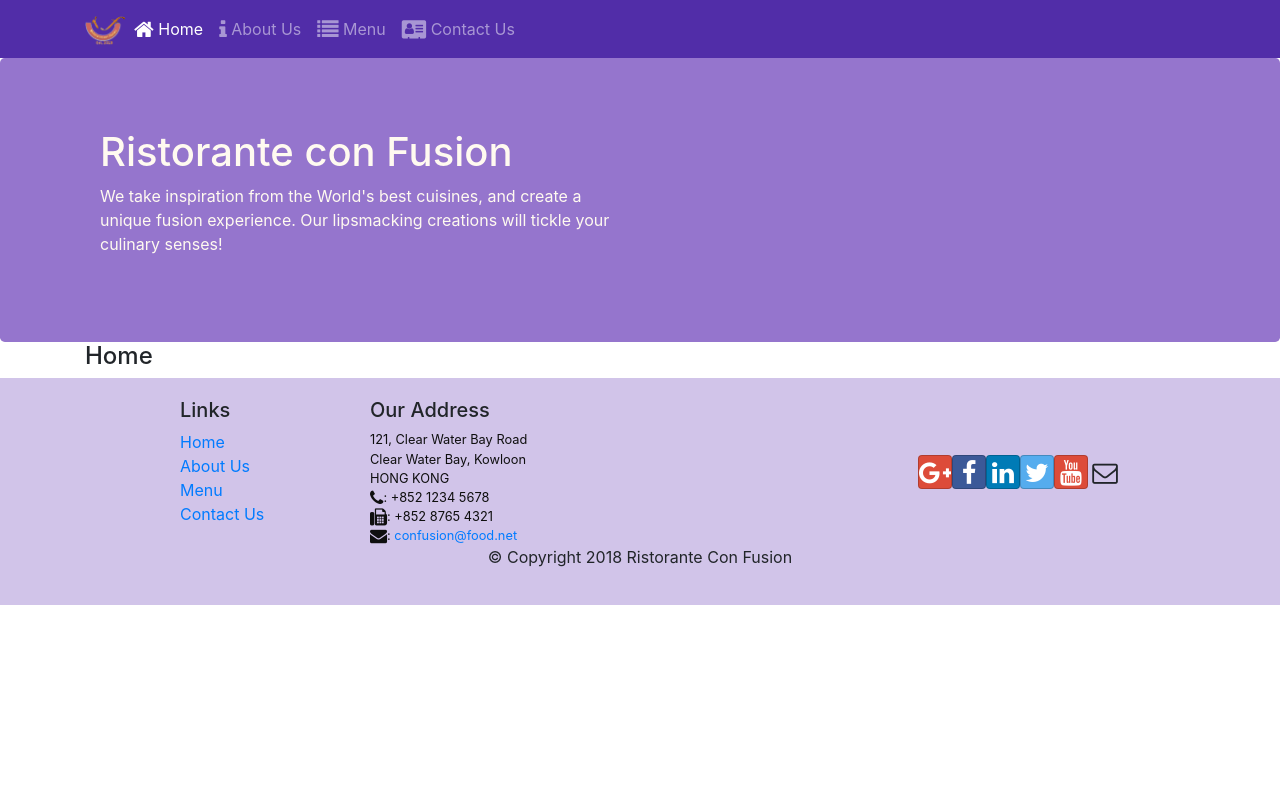
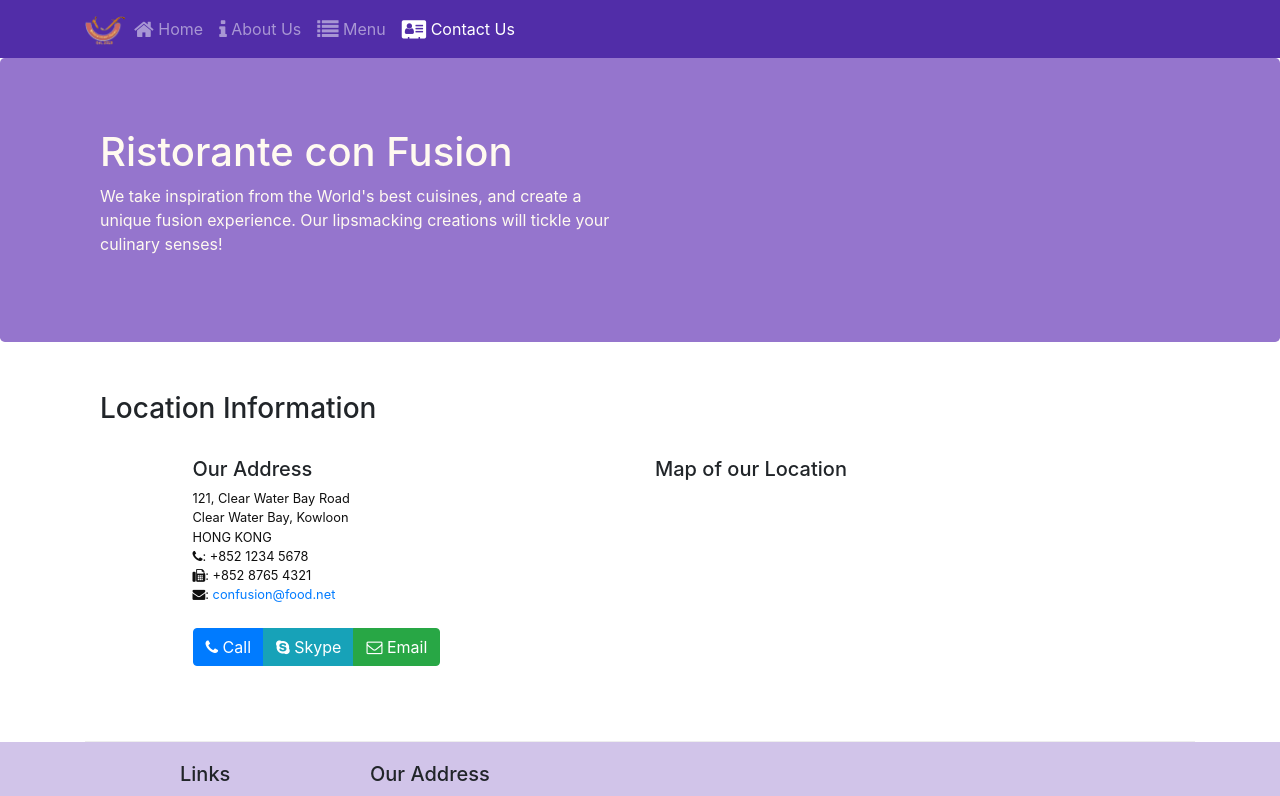
Before and after one commit to ymaniz09/coursera-confusion-react, a React (Create React App) app: page /contactus in a window 1280 px wide. Before the commit this address led to /home. Shown: the top 796 px of the page. Built offline with nearby package versions, Linux system fonts and the light colour scheme.

Commit message:
feat: add Contact component

```diff
--- /dev/null
+++ b/src/components/ContactComponent.js
@@ -0,0 +1,36 @@
+import React from 'react';
+
+function Contact(props) {
+  return(
+    <div className="container">
+      <div className="row row-content">
+        <div className="col-12">
+          <h3>Location Information</h3>
+        </div>
+        <div className="col-12 col-sm-4 offset-sm-1">
+          <h5>Our Address</h5>
+          <address>
+            121, Clear Water Bay Road<br />
+            Clear Water Bay, Kowloon<br />
+            HONG KONG<br />
+            <i className="fa fa-phone"/>: +852 1234 5678<br />
+            <i className="fa fa-fax"/>: +852 8765 4321<br />
+            <i className="fa fa-envelope"/>: <a href="mailto:confusion@food.net">confusion@food.net</a>
+          </address>
+        </div>
+        <div className="col-12 col-sm-6 offset-sm-1">
+          <h5>Map of our Location</h5>
+        </div>
+        <div className="col-12 col-sm-11 offset-sm-1">
+          <div className="btn-group" role="group">
+            <a role="button" className="btn btn-primary" href="tel:+85212345678"><i className="fa fa-phone"/> Call</a>
+            <a role="button" className="btn btn-info" href="skype:YourSkypeName?call"><i className="fa fa-skype"/> Skype</a>
+            <a role="button" className="btn btn-success" href="mailto:confusion@food.net"><i className="fa fa-envelope-o"/> Email</a>
+          </div>
+        </div>
+      </div>
+    </div>
+  );
+}
+
+export default Contact;
--- a/src/components/MainComponent.js
+++ b/src/components/MainComponent.js
@@ -5,6 +5,7 @@
 import Footer from './FooterComponent';
 import Home from './HomeComponent';
 import Menu from './MenuComponent';
+import Contact from './ContactComponent';
 
 class Main extends Component {
 
@@ -28,6 +29,7 @@
         <Switch>
           <Route path="/home" component={HomePage}/>
           <Route exact path="/menu" component={() => <Menu dishes={this.state.dishes}/>}/>
+          <Route exact path="/contactus" component={Contact}/>
           <Redirect to="/home"/>
         </Switch>
         <Footer/>
```
